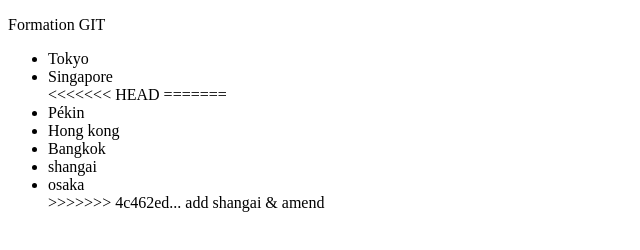
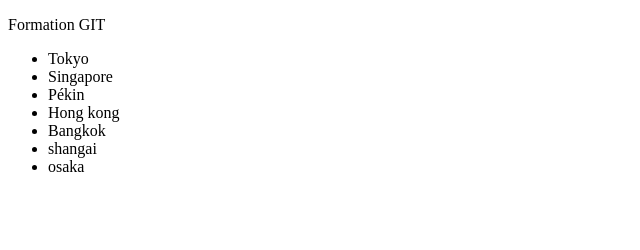
Before and after one commit to rajasekarankarthik/gittest, a plain HTML site: page index.html in a window 1280 px wide. Shown: the whole page, without its empty margins (0-640 px from the left). Drawn offline with Linux system fonts and the light colour scheme.

Commit message:
REGROUPE ALL

```diff
--- a/index.html
+++ b/index.html
@@ -9,14 +9,11 @@
 		<ul>
 			<li>Tokyo</li>
 			<li>Singapore</li>
-<<<<<<< HEAD
-=======
 			<li>Pékin</li>
 			<li>Hong kong</li>
 			<li>Bangkok</li>
 			<li>shangai</li>
 			<li>osaka</li>
->>>>>>> 4c462ed...  add shangai & amend
 		</ul>
 	</body>
 </html>
```
